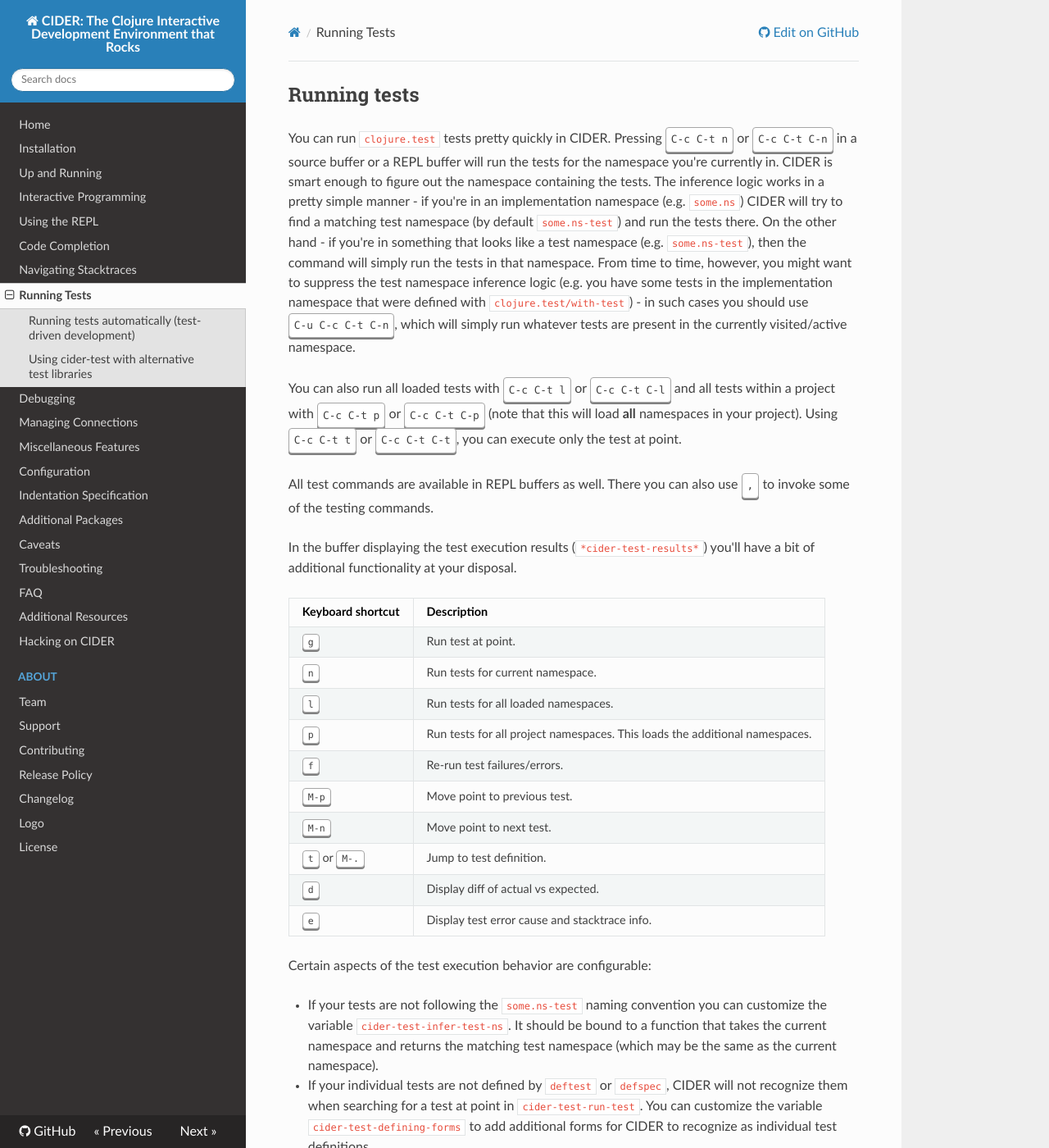
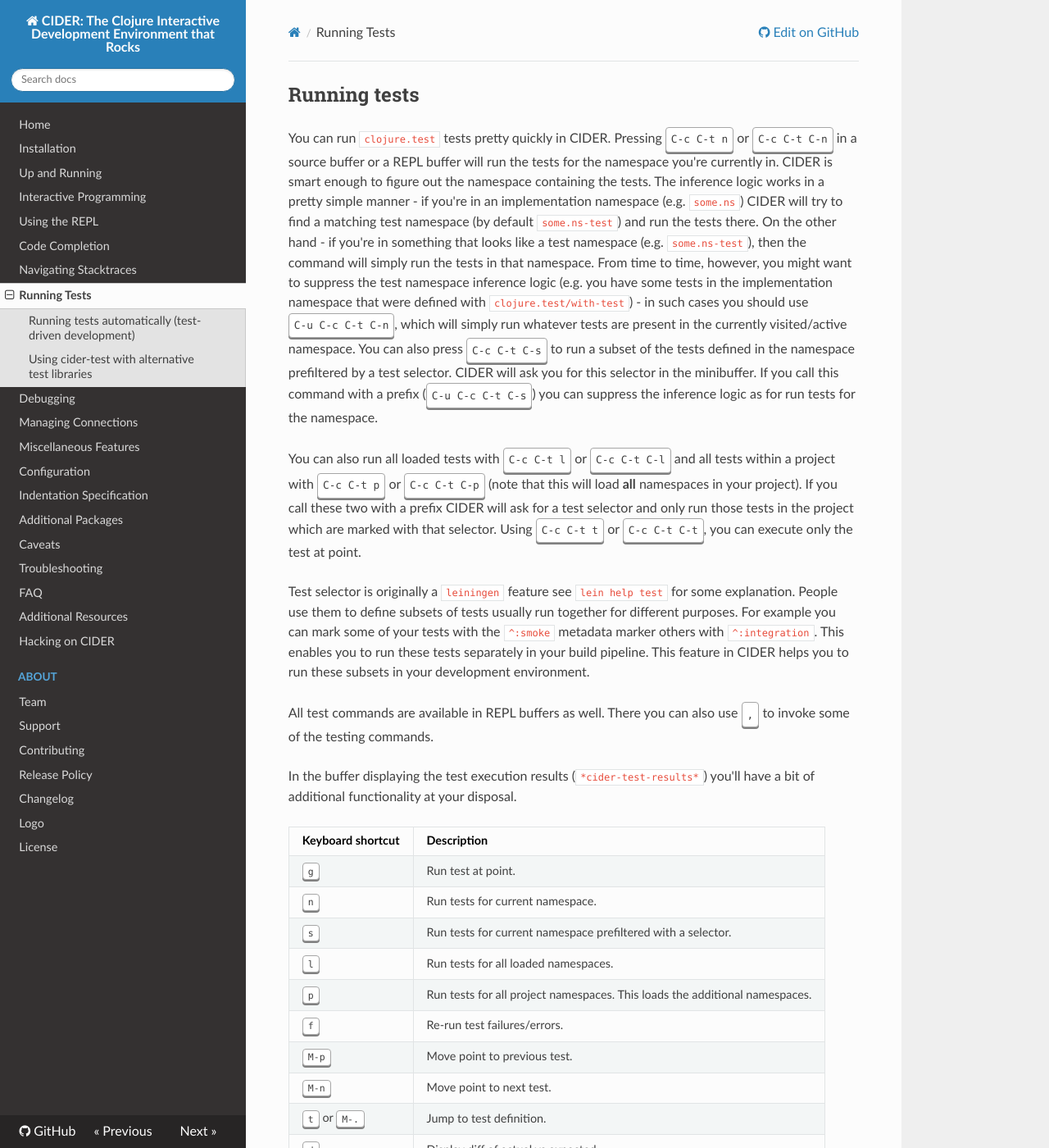
Before and after one commit to clojure-emacs/cider, an MkDocs documentation site: the page built from doc/running_tests.md, in a window 1280 px wide and 1400 px high. Shown: the whole window at 82% size. Built offline with MkDocs 1.6.1, drawn with Linux system fonts in a browser that asks for light colours; nearby versions of some CDN libraries; old or Windows-style settings are respelled for this version of MkDocs.

Commit message:
Add test selector support
Test all and test ns understand leiningen style test selectors, eg
metadata markers on `deftest`s. No support for namespace level metada
markers for now.

If test selector is specified only the test(s) run that have that
selector in their metadata.

If all loaded tests or project tests are invoked with prefix, ask for
test selector in the minibuffer. A command is available to run ns
tests with a selector.

```diff
--- a/doc/running_tests.md
+++ b/doc/running_tests.md
@@ -13,12 +13,24 @@
 namespace that were defined with `clojure.test/with-test`)
 - in such cases you should use <kbd>C-u C-c C-t C-n</kbd>, which will simply run
 whatever tests are present in the currently visited/active namespace.
+You can also press <kbd>C-c C-t C-s</kbd> to run a subset of the tests defined in
+the namespace prefiltered by a test selector. CIDER will ask you for this selector
+in the minibuffer. If you call this command with a prefix (<kbd>C-u C-c C-t C-s</kbd>)
+you can suppress the inference logic as for run tests for the namespace.
 
 You can also run all loaded tests with <kbd>C-c C-t l</kbd> or <kbd>C-c C-t
 C-l</kbd> and all tests within a project with <kbd>C-c C-t p</kbd> or <kbd>C-c
 C-t C-p</kbd> (note that this will load **all** namespaces in your
-project). Using <kbd>C-c C-t t</kbd> or <kbd>C-c C-t C-t</kbd>, you can execute
-only the test at point.
+project). If you call these two with a prefix CIDER will ask for a test selector
+and only run those tests in the project which are marked with that selector. Using
+<kbd>C-c C-t t</kbd> or <kbd>C-c C-t C-t</kbd>, you can execute only the
+test at point.
+
+Test selector is originally a `leiningen` feature see `lein help test` for some explanation.
+People use them to define subsets of tests usually run together for different purposes. For
+example you can mark some of your tests with the `^:smoke` metadata marker others with
+`^:integration`. This enables you to run these tests separately in your build pipeline.
+This feature in CIDER helps you to run these subsets in your development environment.
 
 All test commands are available in REPL buffers as well. There you can also use
 <kbd>,</kbd> to invoke some of the testing commands.
@@ -30,6 +42,7 @@
 --------------------------------|-------------------------------
 <kbd>g</kbd>                    | Run test at point.
 <kbd>n</kbd>                    | Run tests for current namespace.
+<kbd>s</kbd>                    | Run tests for current namespace prefiltered with a selector.
 <kbd>l</kbd>                    | Run tests for all loaded namespaces.
 <kbd>p</kbd>                    | Run tests for all project namespaces. This loads the additional namespaces.
 <kbd>f</kbd>                    | Re-run test failures/errors.
```
Also changed, not shown: CHANGELOG.md (+1 -0 lines), 2 other files.
